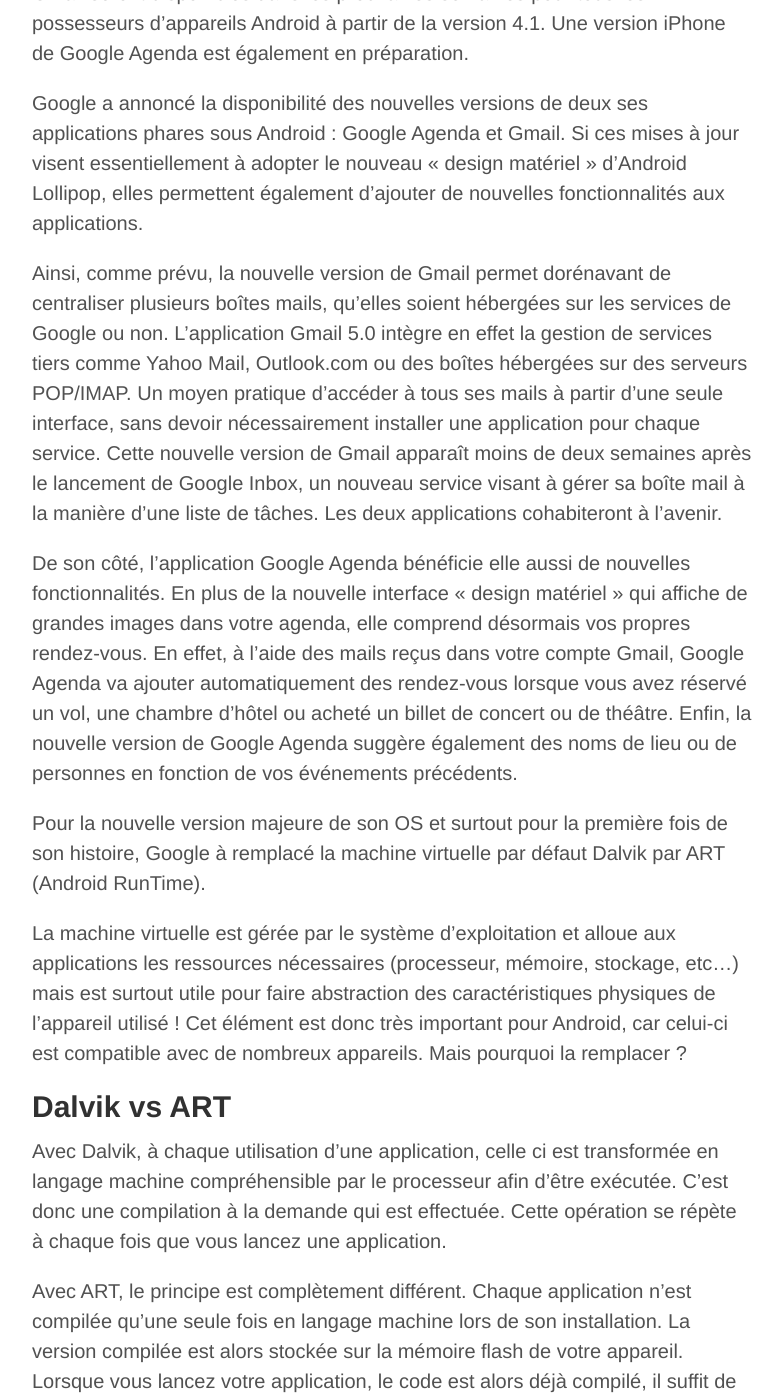
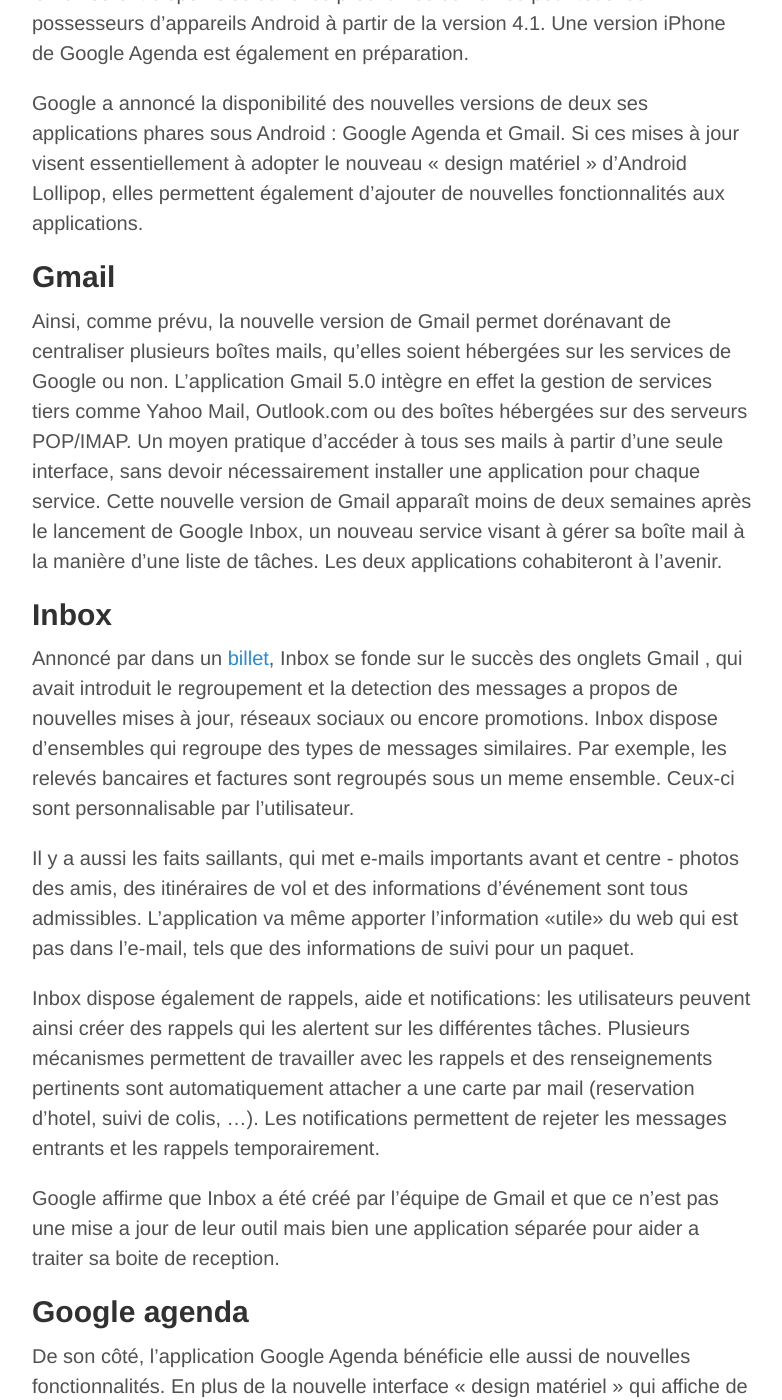
Before and after one commit to richardtetaz/richardtetaz.github.io, a Jekyll site: the page built from _posts/2014-11-05-lollipop.md, in a window 1280 px wide and 1400 px high, scrolled down 333 px. Shown: the whole window, without its empty margins (248-1030 px from the left). Built offline with Jekyll 4.4.1, drawn with Linux system fonts in a browser that asks for light colours; comment, search, counter and statistics services are not loaded.

Commit message:
maj inbox

```diff
--- a/_posts/2014-11-05-lollipop.md
+++ b/_posts/2014-11-05-lollipop.md
@@ -10,7 +10,21 @@
 
 Google a annoncé la disponibilité des nouvelles versions de deux ses applications phares sous Android : Google Agenda et Gmail. Si ces mises à jour visent essentiellement à adopter le nouveau « design matériel » d’Android Lollipop, elles permettent également d’ajouter de nouvelles fonctionnalités aux applications.
 
+## Gmail
+
 Ainsi, comme prévu, la nouvelle version de Gmail permet dorénavant de centraliser plusieurs boîtes mails, qu’elles soient hébergées sur les services de Google ou non. L’application Gmail 5.0 intègre en effet la gestion de services tiers comme Yahoo Mail, Outlook.com ou des boîtes hébergées sur des serveurs POP/IMAP. Un moyen pratique d'accéder à tous ses mails à partir d’une seule interface, sans devoir nécessairement installer une application pour chaque service. Cette nouvelle version de Gmail apparaît moins de deux semaines après le lancement de Google Inbox, un nouveau service visant à gérer sa boîte mail à la manière d’une liste de tâches. Les deux applications cohabiteront à l’avenir.
+
+## Inbox
+
+Annoncé par dans un [billet](http://gmailblog.blogspot.ch/2014/10/an-inbox-that-works-for-you.html), Inbox se fonde sur le succès des onglets Gmail , qui avait introduit le regroupement et la detection des messages a propos de nouvelles mises à jour, réseaux sociaux ou encore promotions. Inbox dispose d'ensembles qui regroupe des types de messages similaires. Par exemple, les relevés bancaires et factures sont regroupés sous un meme ensemble. Ceux-ci sont personnalisable par l'utilisateur.
+
+Il y a aussi les faits saillants, qui met e-mails importants avant et centre - photos des amis, des itinéraires de vol et des informations d'événement sont tous admissibles. L'application va même apporter l'information «utile» du web qui est pas dans l'e-mail, tels que des informations de suivi pour un paquet.
+
+Inbox dispose également de rappels, aide et notifications: les utilisateurs peuvent ainsi créer des rappels qui les alertent sur les différentes tâches. Plusieurs mécanismes permettent de travailler avec les rappels et des renseignements pertinents sont automatiquement attacher a une carte par  mail (reservation d'hotel, suivi de colis, ...). Les notifications permettent de rejeter les messages entrants et les rappels temporairement.
+
+Google affirme que Inbox a été créé par l'équipe de Gmail et que ce n'est pas une mise a jour de leur outil mais bien une application séparée pour aider a traiter sa boite de reception.
+
+## Google agenda
 
 De son côté, l’application Google Agenda bénéficie elle aussi de nouvelles fonctionnalités. En plus de la nouvelle interface « design matériel » qui affiche de grandes images dans votre agenda, elle comprend désormais vos propres rendez-vous. En effet, à l’aide des mails reçus dans votre compte Gmail, Google Agenda va ajouter automatiquement des rendez-vous lorsque vous avez réservé un vol, une chambre d’hôtel ou acheté un billet de concert ou de théâtre. Enfin, la nouvelle version de Google Agenda suggère également des noms de lieu ou de personnes en fonction de vos événements précédents.
 
```
